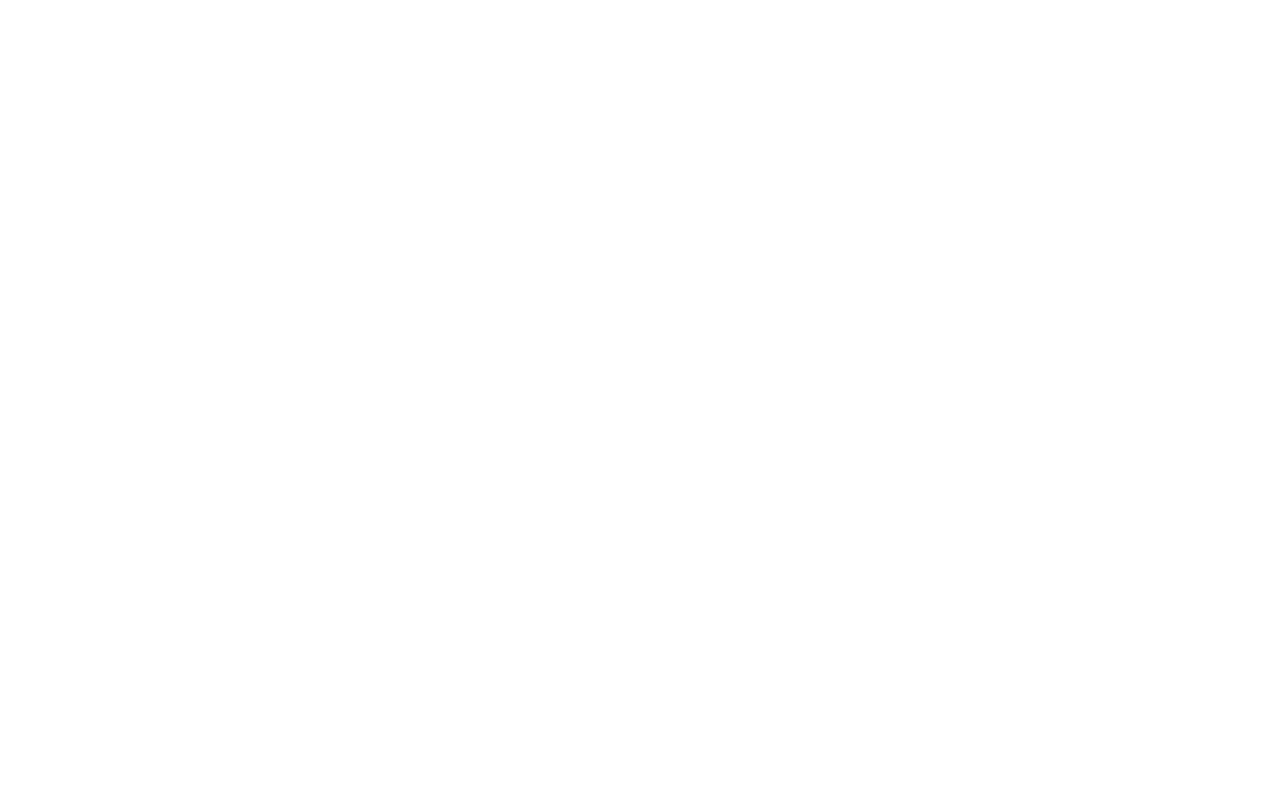
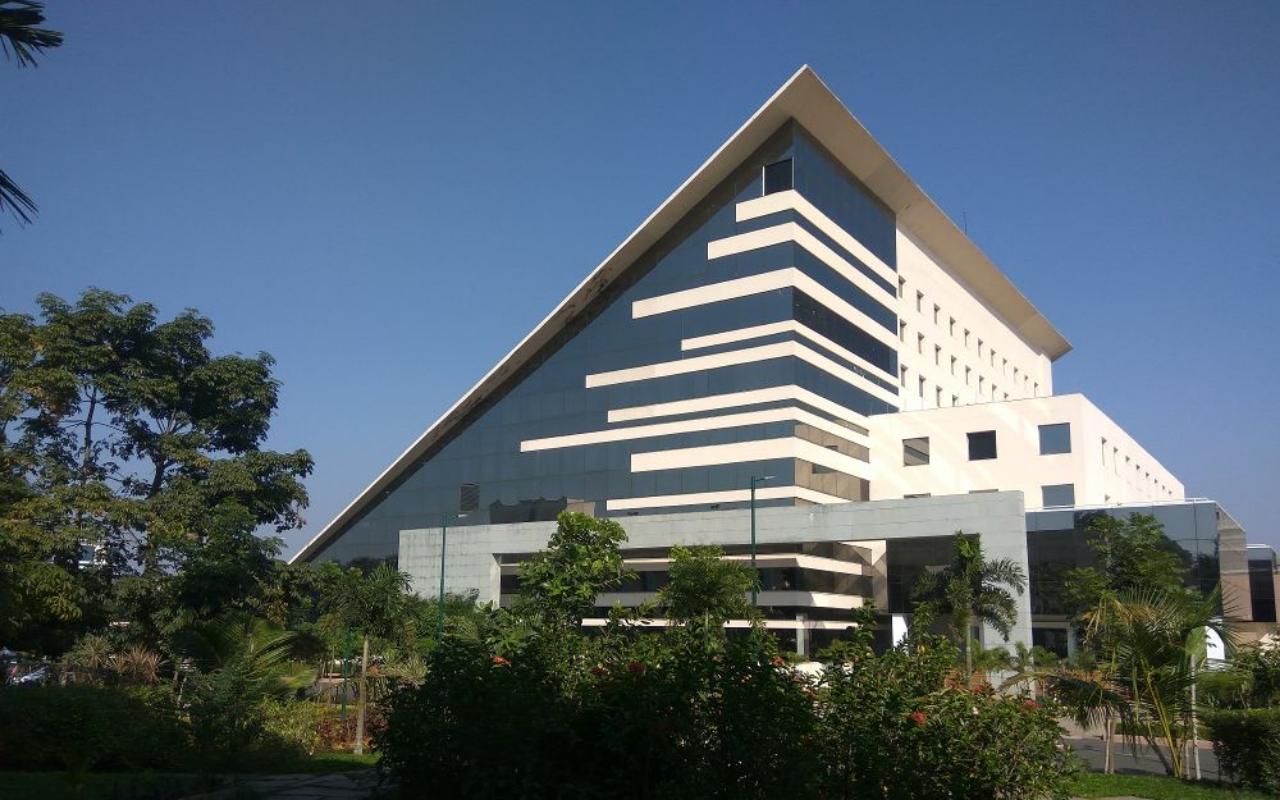
Before and after one commit to subhrm/infynite-loop-1903, an Angular app in the folder vm-webapp/visitorApp/: page /security in a window 1280 px wide. Built offline with nearby package versions, Linux system fonts and the light colour scheme.

Commit message:
added bg image

```diff
--- a/vm-webapp/visitorApp/src/app/app.component.css
+++ b/vm-webapp/visitorApp/src/app/app.component.css
@@ -1,3 +1,6 @@
 .spacer {
     flex: 1 1 auto;
   }
+  .container{
+    background: rgba(255,255,255,0.7);
+  }
--- a/vm-webapp/visitorApp/src/app/app.component.html
+++ b/vm-webapp/visitorApp/src/app/app.component.html
@@ -1,5 +1,5 @@
 <!--The content below is only a placeholder and can be replaced.-->
-<div style="text-align:center">
+<div class="container" style="text-align:center">
   <mat-toolbar color="primary">
       <mat-toolbar-row>
         <!--  <span>HOME</span> -->
--- a/vm-webapp/visitorApp/src/styles.css
+++ b/vm-webapp/visitorApp/src/styles.css
@@ -1,7 +1,14 @@
 /* You can add global styles to this file, and also import other style files */
 @import '~@angular/material/prebuilt-themes/indigo-pink.css';
 
-
+body{
+    background: linear-gradient(rgba(255, 255, 255, 0.5), rgba(255,255,255, 0.5)), url('assets/ccc-bg.jpg') no-repeat;
+    -webkit-background-size: cover;
+    -moz-background-size: cover;
+    -o-background-size: cover;
+    background-size: cover;
+    margin: 0;
+}
 
 
 .spinner-container{
```
Also changed, not shown: vm-webapp/visitorApp/src/assets/ccc-bg.jpg (added).
